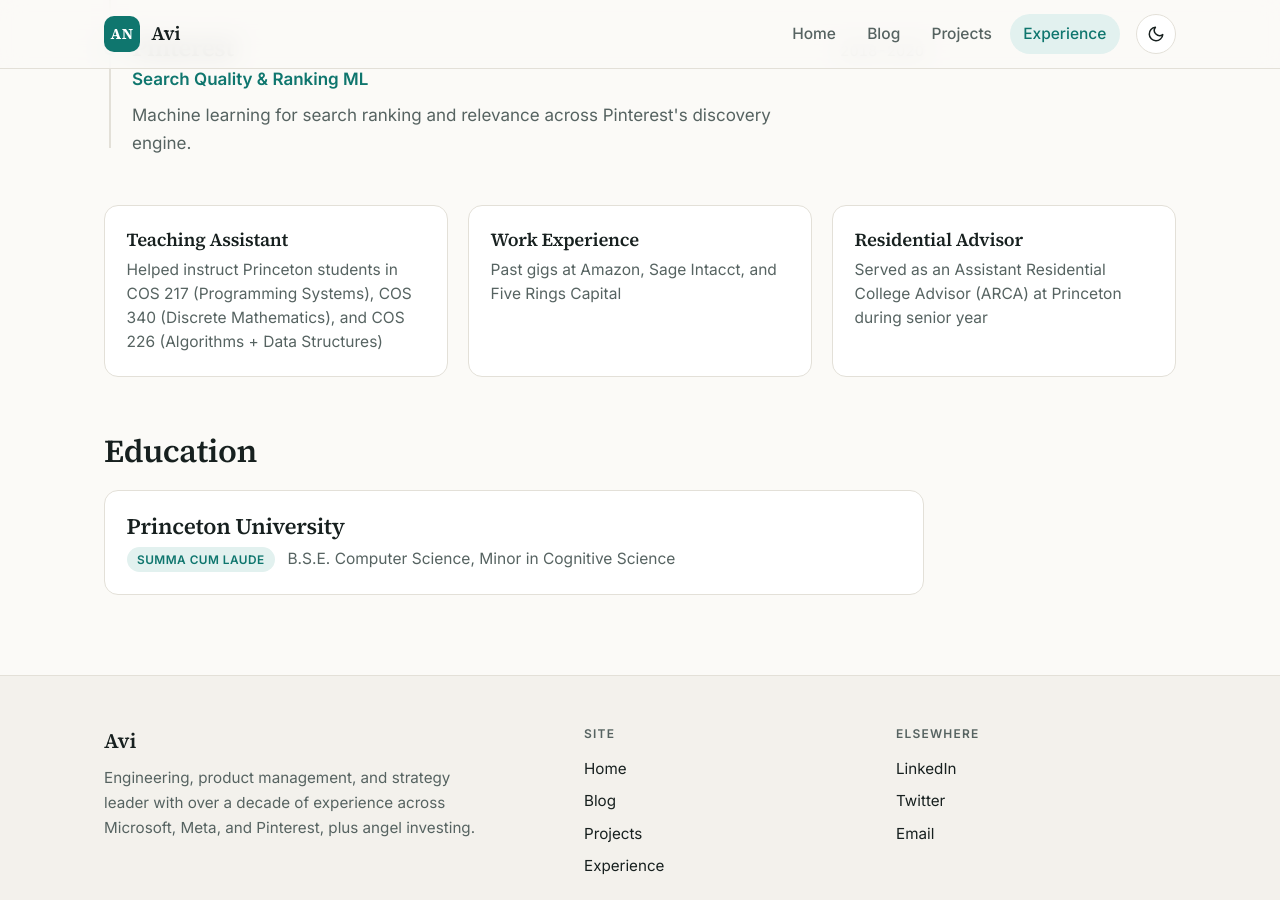
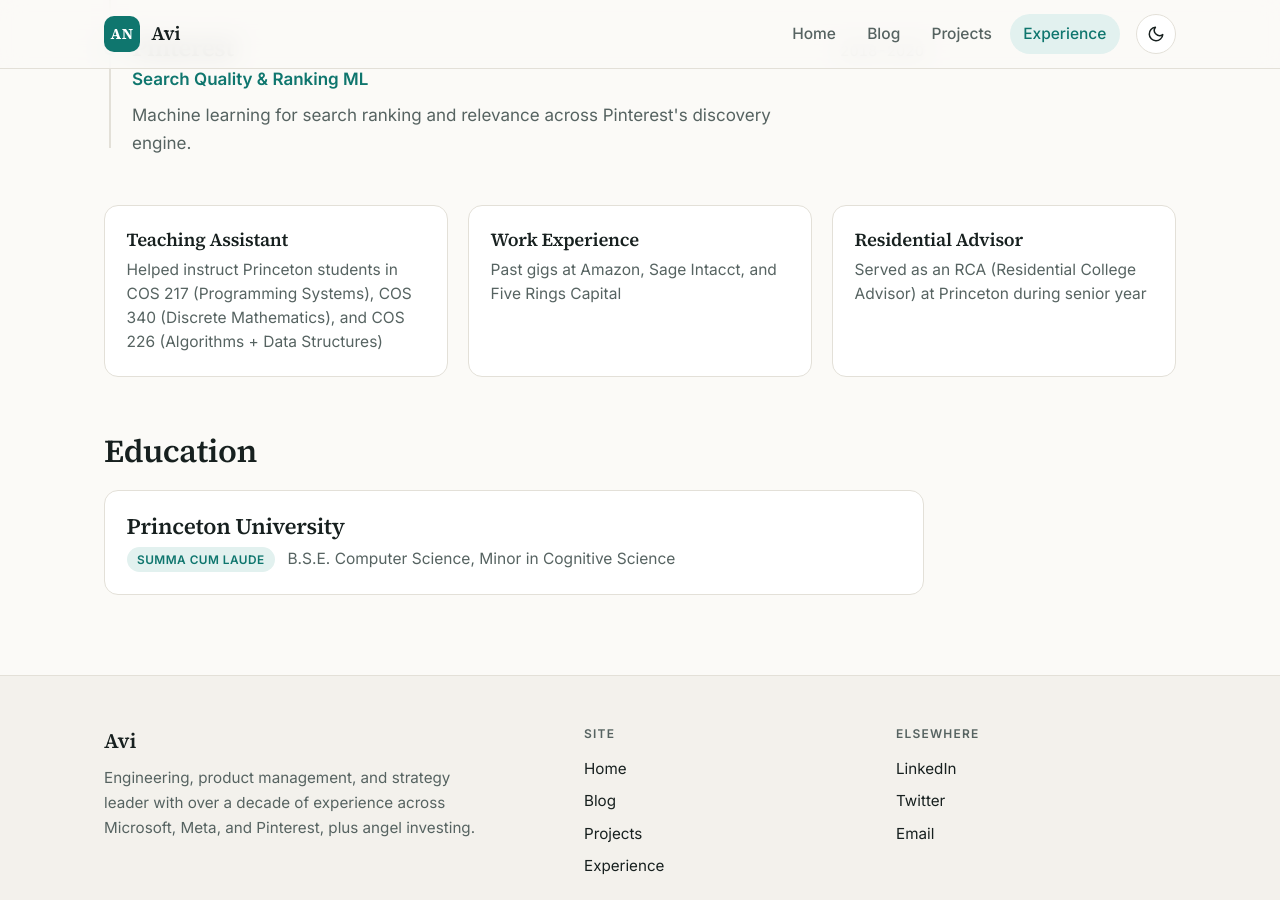
Before and after one commit to avinayak14/avinayak14.github.io, a Jekyll site: the page built from vitae.html, in a window 1280 px wide and 900 px high, scrolled down 707 px. Built offline with Jekyll 4.4.1, drawn with Linux system fonts in a browser that asks for light colours.

Commit message:
experience: list residential advisor role as RCA
Co-Authored-By: Claude Opus 5.5 <noreply@anthropic.com>

```diff
--- a/_includes/vitae.html
+++ b/_includes/vitae.html
@@ -52,7 +52,7 @@
       </div>
       <div class="info-card">
         <h3><a href="https://odus.princeton.edu/living/advising" target="_blank" rel="noopener">Residential Advisor</a></h3>
-        <p>Served as an Assistant Residential College Advisor (ARCA) at Princeton during senior year</p>
+        <p>Served as an RCA (Residential College Advisor) at Princeton during senior year</p>
       </div>
     </div>
 
```
